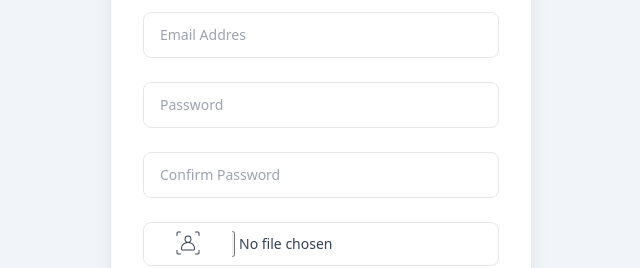
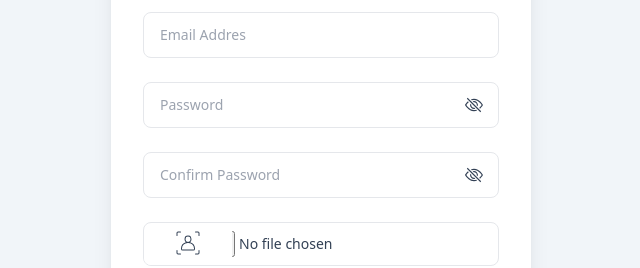
Before and after one commit to suzon-ahmmed/react-chat-app, a React (Create React App) app: page /signup in a window 1280 px wide. Shown: the part 328-596 px from the top of the page, without its empty margins (319-959 px from the left). Built offline with nearby package versions, Linux system fonts and the light colour scheme; no server answers.

Commit message:
password show hidden button

```diff
--- a/src/components/ChatList.js
+++ b/src/components/ChatList.js
@@ -7,6 +7,10 @@ export default function ChatList() {
   const [chats, setChats] = useState([]);
   const { currentUser } = useContext(AuthContext);
   const { dispatch } = useContext(ChatContext);
+
+  // auth.onAuthStateChanged(activUser => {
+  //   console.log(activUser);
+  // })
 
   useEffect(() => {
     const getChats = () => {
--- a/src/components/Input.js
+++ b/src/components/Input.js
@@ -26,7 +26,7 @@ export default function Input() {
 
       uploadTask.on(
         (error) => {
-          //TODO:Handle Error
+          console.log(error);
         },
         () => {
           getDownloadURL(uploadTask.snapshot.ref).then(async (downloadURL) => {
@@ -42,7 +42,7 @@ export default function Input() {
           });
         }
       );
-    } else {
+    } else  {
       await updateDoc(doc(db, "chats", data.chatId), {
         messages: arrayUnion({
           id: uuid(),
--- a/src/context/AuthContext.js
+++ b/src/context/AuthContext.js
@@ -6,6 +6,9 @@ export const AuthContext = createContext();
 
 export const AuthContextProvider = ({ children }) => {
   const [currentUser, setCurrentUser] = useState({});
+
+
+
 
   useEffect(() => {
     const unsub = onAuthStateChanged(auth, (user) => {
--- a/src/index.css
+++ b/src/index.css
@@ -21,6 +21,7 @@ scroll-behavior: smooth;
 
 body {
     @apply antialiased text-slate-700 dark:text-slate-200 bg-slate-100 dark:bg-slate-900;
+
   }
 
   .gradient-btn{
--- a/src/pages/Login.js
+++ b/src/pages/Login.js
@@ -4,9 +4,20 @@ import { signInWithEmailAndPassword } from "firebase/auth";
 import { auth } from "../firebase";
 import Logo from "../assets/images/send.png";
 import Toggle from "../components/themeContext/Toggle";
+import { BsEyeSlash, BsEye } from "react-icons/bs";
 
 export default function Login() {
   const [err, setErr] = useState(false);
+
+  const [type, setType] = useState("password");
+
+  const handelShowHide = () => {
+    if (type === "password") {
+      setType("text");
+    } else {
+      setType("password");
+    }
+  };
   const navigate = useNavigate();
 
   const handleSubmit = async (e) => {
@@ -16,7 +27,7 @@ export default function Login() {
 
     try {
       await signInWithEmailAndPassword(auth, email, password);
-      navigate("/")
+      navigate("/");
     } catch (err) {
       setErr(true);
     }
@@ -40,23 +51,39 @@ export default function Login() {
             </p>
           </div>
 
-          <form className="w-full flex flex-col justify-center" onSubmit={handleSubmit}>
+          <form
+            className="w-full flex flex-col justify-center"
+            onSubmit={handleSubmit}
+          >
             <input
               type="email"
               required
               placeholder="Email Addres"
               className="block text-sm py-3 px-4 my-3 focus:border-cyan-400 rounded-lg w-full border outline-none bg-transparent"
             />
-            <input
-              type="password"
-              required
-              placeholder="Password"
-              className="block text-sm py-3 px-4 mt-3 mb-3  focus:border-cyan-400 rounded-lg w-full border outline-none bg-transparent"
-            />
+            <div className="relative">
+              <input
+                type={type === "password" ? "password" : "text"}
+                required
+                placeholder="Password"
+                className="block text-sm py-3 px-4 mt-3 mb-3  focus:border-cyan-400 rounded-lg w-full border outline-none bg-transparent"
+              />
+              <span
+                onClick={handelShowHide}
+                className="absolute right-4 top-[26px] text-lg cursor-pointer"
+              >
+                {type === "password" ? <BsEyeSlash /> : <BsEye />}
+              </span>
+            </div>
+
             <button type="submit" className="gradient-btn">
               Login
             </button>
-            {err && <span className="bg-red-400/60 w-full p-2 text-center rounded-lg">Login Failed!</span>}
+            {err && (
+              <span className="bg-red-400/60 w-full p-2 text-center rounded-lg">
+                Login Failed!
+              </span>
+            )}
           </form>
 
           <p className="mt-3 text-sm">
@@ -67,7 +94,6 @@ export default function Login() {
                 Sign In
               </span>
             </Link>
-
           </p>
         </div>
       </div>
--- a/src/pages/Signup.js
+++ b/src/pages/Signup.js
@@ -6,11 +6,22 @@ import { Link, useNavigate } from "react-router-dom";
 import Logo from "../assets/images/send.png";
 import Toggle from "../components/themeContext/Toggle";
 import { auth, db, storage } from "../firebase";
+import { BsEyeSlash, BsEye } from "react-icons/bs";
 
 export default function Signup() {
   const [err, setErr] = useState(false);
   const [loading, setLoading] = useState(false);
   const navigate = useNavigate();
+
+  const [type, setType] = useState("password");
+
+  const handelShowHide = () => {
+    if (type === "password") {
+      setType("text");
+    } else {
+      setType("password");
+    }
+  };
 
   const handleSubmit = async (e) => {
     setLoading("Please wait...");
@@ -99,18 +110,35 @@ export default function Signup() {
               placeholder="Email Addres"
               className="block text-sm py-3 px-4 my-3 focus:border-cyan-400 rounded-lg w-full border outline-none bg-transparent"
             />
+            <div className="relative">
               <input
-              type="password"
+                type={type === "password" ? "password" : "text"}
                 required
                 placeholder="Password"
                 className="block text-sm py-3 px-4 my-3  focus:border-cyan-400 rounded-lg w-full border outline-none bg-transparent"
               />
+              <span
+                onClick={handelShowHide}
+                className="absolute right-4 top-[26px] text-lg cursor-pointer"
+              >
+                {type === "password" ? <BsEyeSlash /> : <BsEye />}
+              </span>
+            </div>
+            <div className="relative">
+              {" "}
               <input
-              type="password"
+                type={type === "password" ? "password" : "text"}
                 required
                 placeholder="Confirm Password"
                 className="block text-sm py-3 px-4 my-3  focus:border-cyan-400 rounded-lg w-full border outline-none bg-transparent"
               />
+              <span
+                onClick={handelShowHide}
+                className="absolute right-4 top-[26px] text-lg cursor-pointer"
+              >
+                {type === "password" ? <BsEyeSlash /> : <BsEye />}
+              </span>
+            </div>
 
             <label className="flex relative text-sm py-2 pr-4 mt-3 mb-3 overflow-hidden focus:border-cyan-400 rounded-lg w-full border outline-none bg-transparent">
               <span className="text-base leading-normal absolute top-[7px] sm:top-[8px]  h-[34px] flex justify-center bg-white dark:bg-gray-800  w-[88px]">
```
Lines whose indentation alone changed are shown as unchanged.
